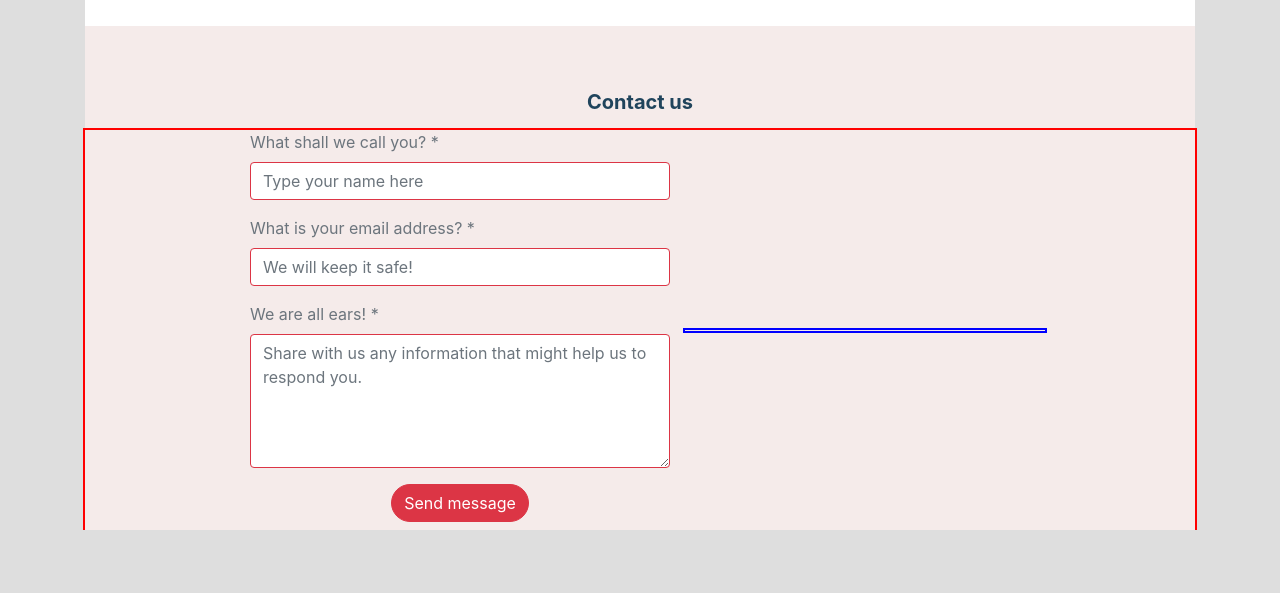
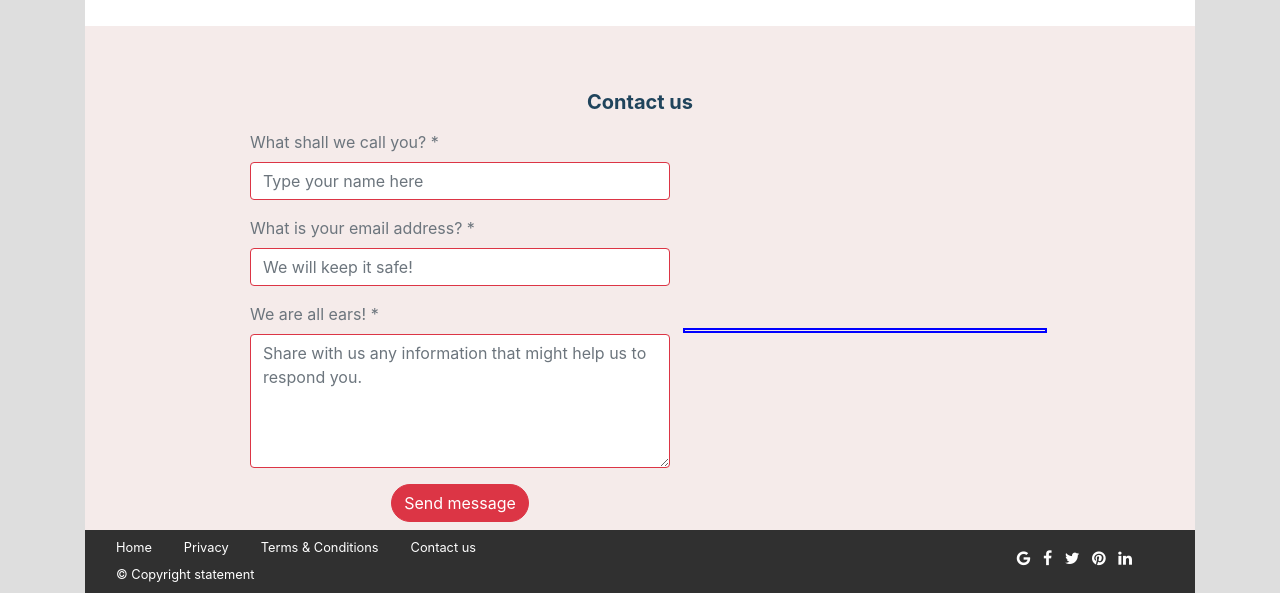
Before and after one commit to tingan/globuzzer, a website: page public/index.html in a window 1280 px wide. Shown: the part 2422-3015 px from the top of the page. Before the commit the page ends 2952 px from the top, so only its background shows below. Drawn offline with Linux system fonts and the light colour scheme.

Commit message:
footer section

```diff
--- a/public/index.html
+++ b/public/index.html
@@ -327,7 +327,7 @@ g9QpC7QwnRU?rel=0" allowfullscreen></iframe>
                 <h5 class="font-weight-bold motto-text-short">Contact us</h5>
             </div>
 
-            <div class="col-12  d-flex  justify-content-center align-items-center flex-wrap mt-2 mx-auto bd-red">
+            <div class="col-12  d-flex  justify-content-center align-items-center flex-wrap mt-2 mx-auto">
                 <div class="col-md-5 mb-2">
 
                     <form>
@@ -348,7 +348,7 @@ g9QpC7QwnRU?rel=0" allowfullscreen></iframe>
                                       id="exampleFormControlTextarea1" rows="5"></textarea>
                         </div>
                         <div class="text-center">
-                        <button type="submit" class="btn btn-danger btn-msg">Send message</button>
+                            <button type="submit" class="btn btn-danger btn-msg">Send message</button>
                         </div>
                     </form>
                 </div>
@@ -362,11 +362,40 @@ g9QpC7QwnRU?rel=0" allowfullscreen></iframe>
 
         </div>
 
+        <!-- end contact us section -->
+
+
+        <!-- start footer section -->
+        <footer class="row pb-2">
+            <div class="col-9">
+                <div class="footer-menu">
+                    <nav class="nav">
+                        <a class="nav-link text-white" href="#">Home</a>
+                        <a class="nav-link text-white" href="#">Privacy</a>
+                        <a class="nav-link text-white" href="#">Terms & Conditions</a>
+                        <a class="nav-link text-white" href="#">Contact us</a>
+                    </nav>
+                    <div class="text-white ml-3">&copy; Copyright statement</div>
+                </div>
+
+            </div>
+            <div class="col-3 social-icons">
+                <div class="pull-right ml-5 mt-3 mr-5">
+                    <a href="#"><i class="fa fa-google ml-2"></i></a>
+                    <a href="#"><i class="fa fa-facebook ml-2"></i></a>
+                    <a href="#"><i class="fa fa-twitter ml-2"></i></a>
+                    <a href="#"><i class="fa fa-pinterest ml-2"></i></a>
+                    <a href="#"><i class="fa fa-linkedin ml-2"></i></a>
+                </div>
+            </div>
+
+        </footer>
+
+        <!-- end footer section -->
+
         <!-- row -->
     </div>
 
-
-    <!-- end contact us section -->
 
     <!-- content container -->
 
--- a/public/sass/custom.scss
+++ b/public/sass/custom.scss
@@ -231,3 +231,17 @@ a[href], input[type='submit'], input[type='image'], label[for], select, button,
 .btn-msg {
     border-radius: 25px !important;
 }
+
+
+/* footer */
+footer {
+    background-color: $darkBlack;
+    .footer-menu {
+        font-size: 0.8em;
+    }
+    .social-icons {
+        i {
+            color: white;
+        }
+    }
+}
```
Also changed, not shown: public/css/custom.css.
